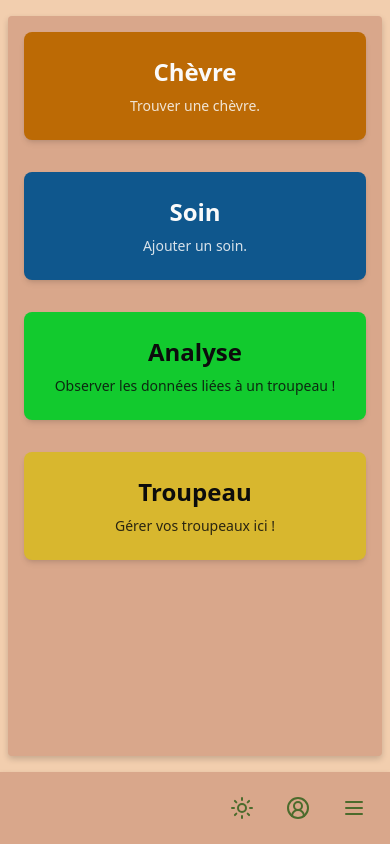
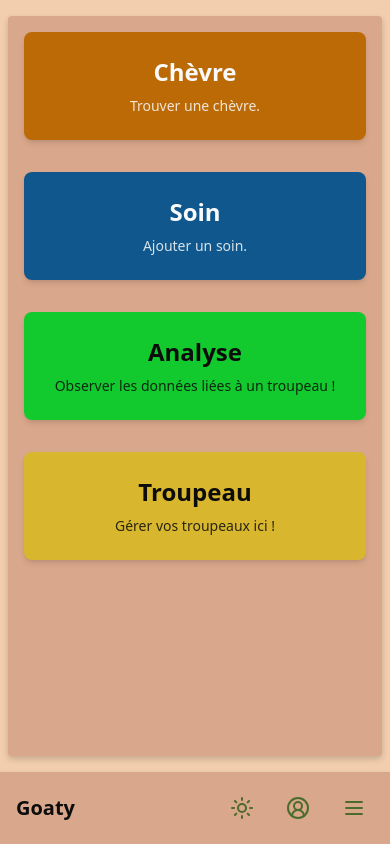
Before and after one commit to Goaty-app/front, a Next.js app: page / in a window 390 px wide. Built offline with nearby package versions, Linux system fonts and the light colour scheme.

Commit message:
Migrate Link + goaty 404

```diff
--- a/src/components/atoms/index.tsx
+++ b/src/components/atoms/index.tsx
@@ -1,7 +1,8 @@
 import Title from './Typography/title';
 import Text from "./Typography/text";
 import Btn from "./btn";
+import Link from "./link"
 
 const Typography = { Title, Text };
 
-export { Typography, Btn };
+export { Typography, Btn, Link};
--- /dev/null
+++ b/src/components/atoms/link.tsx
@@ -0,0 +1,38 @@
+import React from 'react';
+
+export type LinkVariants = 'primary' | 'accent' | 'default';
+
+export interface LinkProps extends React.AnchorHTMLAttributes<HTMLAnchorElement> {
+    variant?: LinkVariants;
+    className?: string;
+    children: React.ReactNode;
+}
+
+const Link = React.forwardRef<HTMLAnchorElement, LinkProps>(
+    ({ children, variant = 'default', className = '', ...rest }, ref) => {
+        Link.displayName = 'Link';
+
+        const variantClass = () => {
+            switch (variant) {
+                case 'primary':
+                    return 'link-primary';
+                case 'accent':
+                    return 'link-accent';
+                default:
+                    return '';
+            }
+        };
+
+        return (
+            <a
+                ref={ref}
+                className={`link ${variantClass()} ${className}`}
+                {...rest}
+            >
+                {children}
+            </a>
+        );
+    }
+);
+
+export default Link;
--- a/src/components/layout/header/header.tsx
+++ b/src/components/layout/header/header.tsx
@@ -3,9 +3,9 @@ import React, { useState, useEffect } from 'react';
 import { CircleUserRound, LogOut, MenuIcon, MoonIcon, Sun } from 'lucide-react';
 import './header.style.css';
 import { useAuth } from '@/context/authContext';
-import Link from 'next/link';
 import AuthModal from "@/components/modals/auth.modal";
 import {Btn, Typography} from "@/components/atoms";
+import { Link } from "@/components/atoms";
 
 const Header: React.FC = () => {
     const [isDarkTheme, setIsDarkTheme] = useState(false);
@@ -38,7 +38,7 @@ const Header: React.FC = () => {
         <>
             <header className="bg-layer-2 h-[8%] flex justify-between p-4 items-center">
                 <div className="text-xl font-semibold flex gap-4 items-center">
-                    <Link href="/" className="hidden sm:block">Goaty</Link>
+                    <Link href="/" variant="primary">Goaty</Link>
                 </div>
 
                 <div className="flex gap-4 text-xl font-semibold items-center">
```
Also changed, not shown: 1 other file (tests, documents, lock files or other folders).
